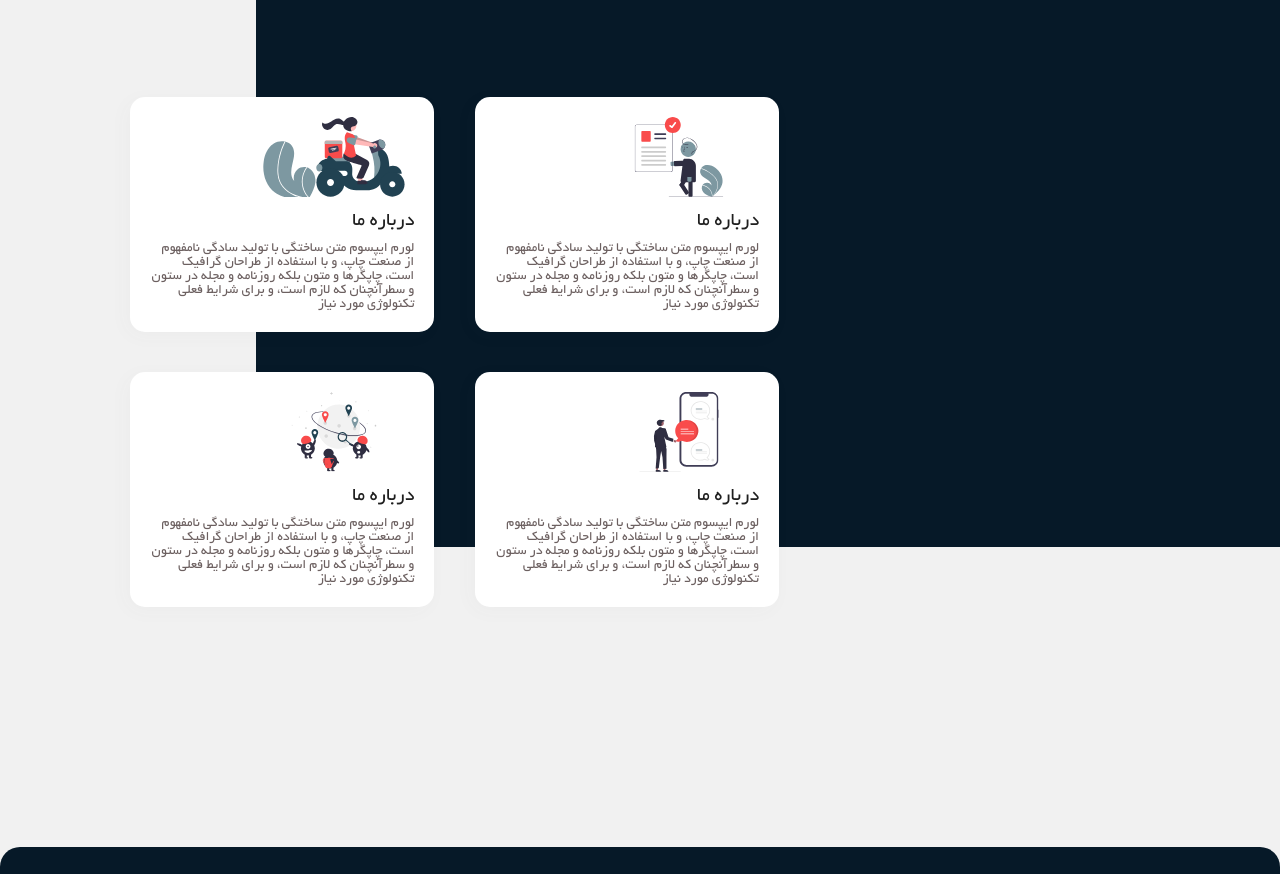
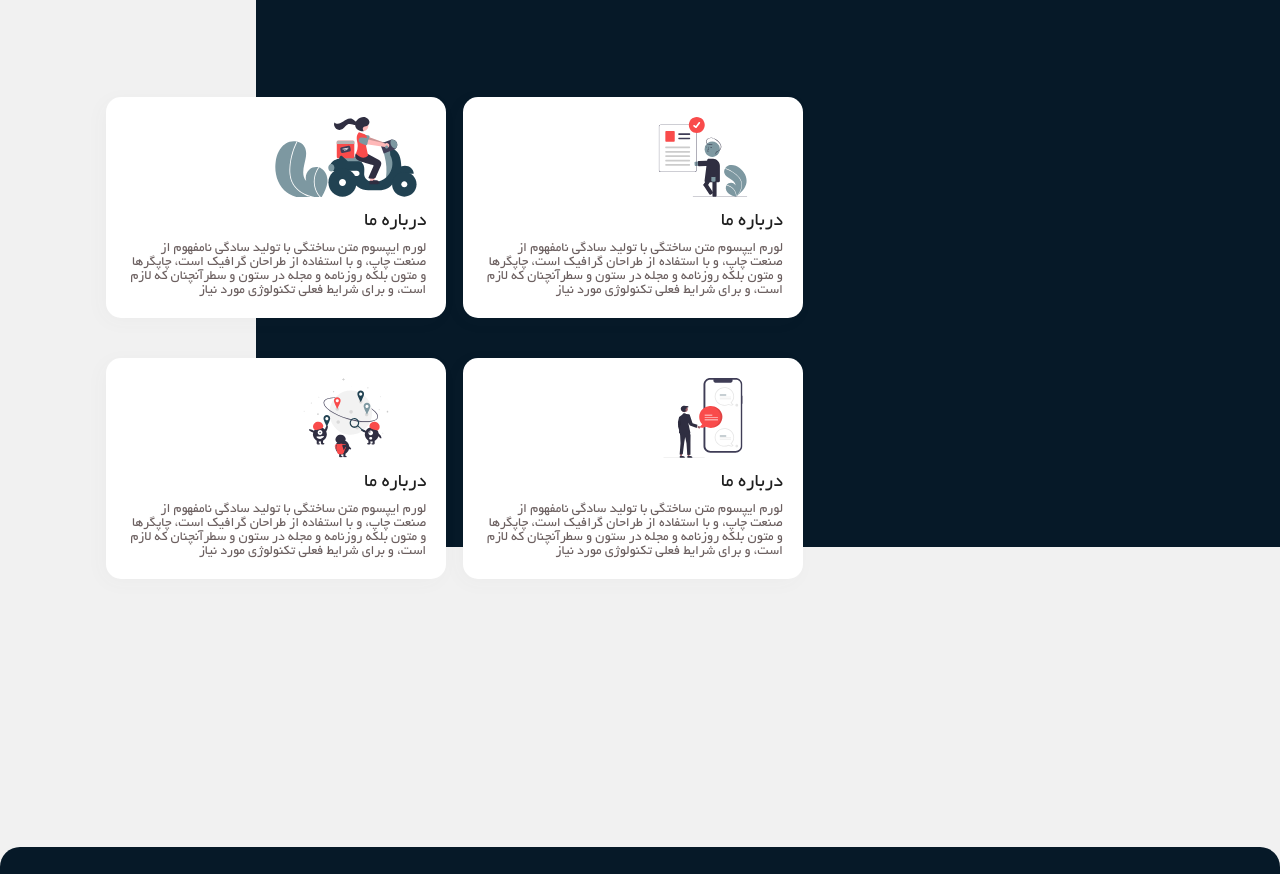
Before and after one commit to CommaKode/CAMAX, a plain HTML site: page index.html in a window 1280 px wide. Shown: the part 1888-2762 px from the top of the page. Drawn offline with Linux system fonts and the light colour scheme.

Commit message:
p and h font classes aded to html

```diff
--- a/index.html
+++ b/index.html
@@ -140,7 +140,7 @@
         <img class="col-sm-12 col-lg-6 col-xl-7" src="Images/heroPic.png" alt="ایفون تصویری">
         <div class="hero-content col-sm-12 col-lg-6 col-xl-5">
             <div class="hero-h df flex-column">
-                <h1>ایفون تصویری <span>کامکث</span></h1>
+                <h1 class="h1">ایفون تصویری <span>کامکث</span></h1>
                 <h2>و لوازم روشنایی</h2>
             </div>
             <div class="hero-btns">
@@ -285,31 +285,31 @@
     <section class="about-us container-width">
             <div class="col-sm-12 col-lg-7">
                 <h3>چرا <span>کامکث؟</span></h3>
-                <p>لورم ایپسوم متن ساختگی با تولید سادگی نامفهوم از صنعت چاپ، و با استفاده از طراحان گرافیک است، چاپگرها و متون بلکه روزنامه و مجله در ستون و سطرآنچنان که لازم است، و برای شرایط فعلی تکنولوژی مورد نیاز، و کاربردهای متنوع با هدف بهبود ابزارهای کاربردی می باشد، کتابهای زیادی در شصت و سه درصد گذشته حال و آینده، شناخت فراوان جامعه و متخصصان را می طلبد، تا با نرم افزارها شناخت بیشتری را برای طراحان رایانه ای علی الخصوص طراحان خلاقی، و فرهنگ پیشرو در زبان فارسی ایجاد کرد، در این صورت می توان امید داشت که تمام و دشواری موجود در ارائه راهکارها، و شرایط سخت تایپ به پایان رسد و زمان مورد نیاز شامل حروفچینی دستاوردهای اصلی، و جوابگوی سوالات پیوسته اهل دنیای موجود طراحی اساسا مورد استفاده قرار گیرد.</p>
+                <p class="primaryFont">لورم ایپسوم متن ساختگی با تولید سادگی نامفهوم از صنعت چاپ، و با استفاده از طراحان گرافیک است، چاپگرها و متون بلکه روزنامه و مجله در ستون و سطرآنچنان که لازم است، و برای شرایط فعلی تکنولوژی مورد نیاز، و کاربردهای متنوع با هدف بهبود ابزارهای کاربردی می باشد، کتابهای زیادی در شصت و سه درصد گذشته حال و آینده، شناخت فراوان جامعه و متخصصان را می طلبد، تا با نرم افزارها شناخت بیشتری را برای طراحان رایانه ای علی الخصوص طراحان خلاقی، و فرهنگ پیشرو در زبان فارسی ایجاد کرد، در این صورت می توان امید داشت که تمام و دشواری موجود در ارائه راهکارها، و شرایط سخت تایپ به پایان رسد و زمان مورد نیاز شامل حروفچینی دستاوردهای اصلی، و جوابگوی سوالات پیوسته اهل دنیای موجود طراحی اساسا مورد استفاده قرار گیرد.</p>
             </div>
         <div class="info-box">
             <div class="info-cards">
-                <div class="infoCard col-sm-12 col-lg-5">
+                <div class="infoCard">
                     <img class="col-sm-12" src="Images/Info Cards/approve.svg" alt="کامکث">
-                    <h5>درباره ما</h5>
-                    <p>لورم ایپسوم متن ساختگی با تولید سادگی نامفهوم از صنعت چاپ، و با استفاده از طراحان گرافیک است، چاپگرها و متون بلکه روزنامه و مجله در ستون و سطرآنچنان که لازم است، و برای شرایط فعلی تکنولوژی مورد نیاز</p>
+                    <h5 class="h3">درباره ما</h5>
+                    <p class="primaryFont">لورم ایپسوم متن ساختگی با تولید سادگی نامفهوم از صنعت چاپ، و با استفاده از طراحان گرافیک است، چاپگرها و متون بلکه روزنامه و مجله در ستون و سطرآنچنان که لازم است، و برای شرایط فعلی تکنولوژی مورد نیاز</p>
                 </div>
-                <div class="infoCard col-sm-12 col-lg-5">
+                <div class="infoCard">
                     <img class="col-sm-12" src="Images/Info Cards/bike.svg" alt="کامکث">
-                    <h5>درباره ما</h5>
-                    <p>لورم ایپسوم متن ساختگی با تولید سادگی نامفهوم از صنعت چاپ، و با استفاده از طراحان گرافیک است، چاپگرها و متون بلکه روزنامه و مجله در ستون و سطرآنچنان که لازم است، و برای شرایط فعلی تکنولوژی مورد نیاز</p>
+                    <h5 class="h3">درباره ما</h5>
+                    <p class="primaryFont">لورم ایپسوم متن ساختگی با تولید سادگی نامفهوم از صنعت چاپ، و با استفاده از طراحان گرافیک است، چاپگرها و متون بلکه روزنامه و مجله در ستون و سطرآنچنان که لازم است، و برای شرایط فعلی تکنولوژی مورد نیاز</p>
                 </div>
             </div>
             <div class="info-cards">
-                <div class="infoCard col-sm-12 col-lg-5">
+                <div class="infoCard">
                     <img class="col-sm-12" src="Images/Info Cards/OnlineMessaging.svg" alt="کامکث">
-                    <h5>درباره ما</h5>
-                    <p>لورم ایپسوم متن ساختگی با تولید سادگی نامفهوم از صنعت چاپ، و با استفاده از طراحان گرافیک است، چاپگرها و متون بلکه روزنامه و مجله در ستون و سطرآنچنان که لازم است، و برای شرایط فعلی تکنولوژی مورد نیاز</p>
+                    <h5 class="h3">درباره ما</h5>
+                    <p class="primaryFont">لورم ایپسوم متن ساختگی با تولید سادگی نامفهوم از صنعت چاپ، و با استفاده از طراحان گرافیک است، چاپگرها و متون بلکه روزنامه و مجله در ستون و سطرآنچنان که لازم است، و برای شرایط فعلی تکنولوژی مورد نیاز</p>
                 </div>
-                <div class="infoCard col-sm-12 col-lg-5">
+                <div class="infoCard">
                     <img class="col-sm-12" src="Images/Info Cards/Traveling.svg" alt="کامکث">
-                    <h5>درباره ما</h5>
-                    <p>لورم ایپسوم متن ساختگی با تولید سادگی نامفهوم از صنعت چاپ، و با استفاده از طراحان گرافیک است، چاپگرها و متون بلکه روزنامه و مجله در ستون و سطرآنچنان که لازم است، و برای شرایط فعلی تکنولوژی مورد نیاز</p>
+                    <h5 class="h3">درباره ما</h5>
+                    <p class="primaryFont">لورم ایپسوم متن ساختگی با تولید سادگی نامفهوم از صنعت چاپ، و با استفاده از طراحان گرافیک است، چاپگرها و متون بلکه روزنامه و مجله در ستون و سطرآنچنان که لازم است، و برای شرایط فعلی تکنولوژی مورد نیاز</p>
                 </div>
             </div>
         </div>
```
